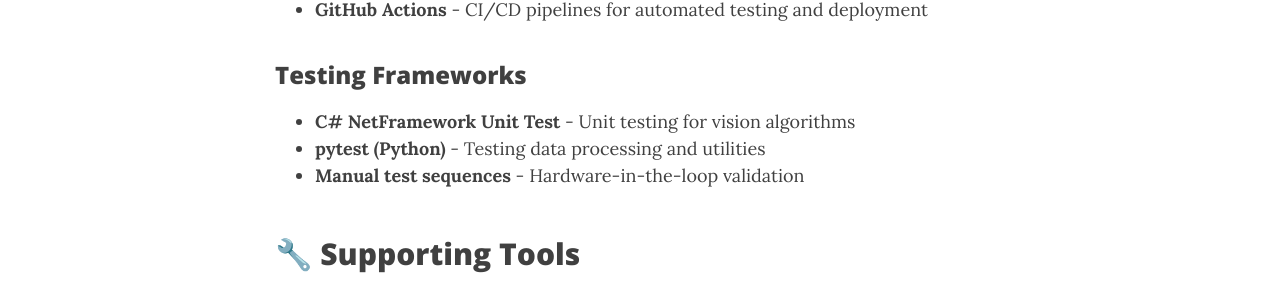
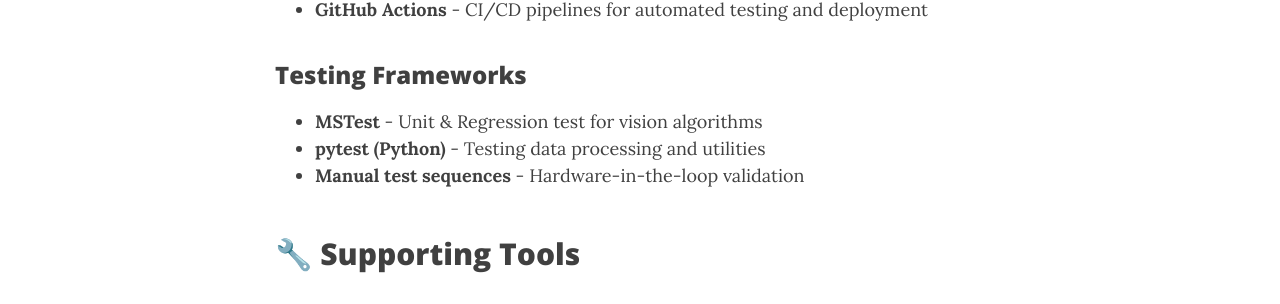
Before and after one commit to heaohan/heaohan.github.io, a Jekyll site: the page built from _posts/2025-11-30-tools-i-use-for-machine-vision.md, in a window 1280 px wide and 1400 px high, scrolled down 2451 px. Shown: the part 150-454 px from the top of the window. Built offline with Jekyll 4.4.1, drawn with Linux system fonts in a browser that asks for light colours; comment, search, counter and statistics services are not loaded; some of the changed text lies outside the part shown.

Commit message:
Update 2025-11-30-tools-i-use-for-machine-vision.md

```diff
--- a/_posts/2025-11-30-tools-i-use-for-machine-vision.md
+++ b/_posts/2025-11-30-tools-i-use-for-machine-vision.md
@@ -70,7 +70,7 @@
 - **GitHub Actions** - CI/CD pipelines for automated testing and deployment
 
 ### Testing Frameworks
-- **C# NetFramework Unit Test** - Unit testing for vision algorithms
+- **MSTest** - Unit & Regression test for vision algorithms
 - **pytest (Python)** - Testing data processing and utilities
 - **Manual test sequences** - Hardware-in-the-loop validation
 
@@ -112,7 +112,7 @@
 - Part variations
 - Different camera positions
 
-### 3. Implement in Production Language (C##)
+### 3. Implement in Production Language (C#)
 Once algorithm is proven
 
 ### 4. Create Automated Tests
```
